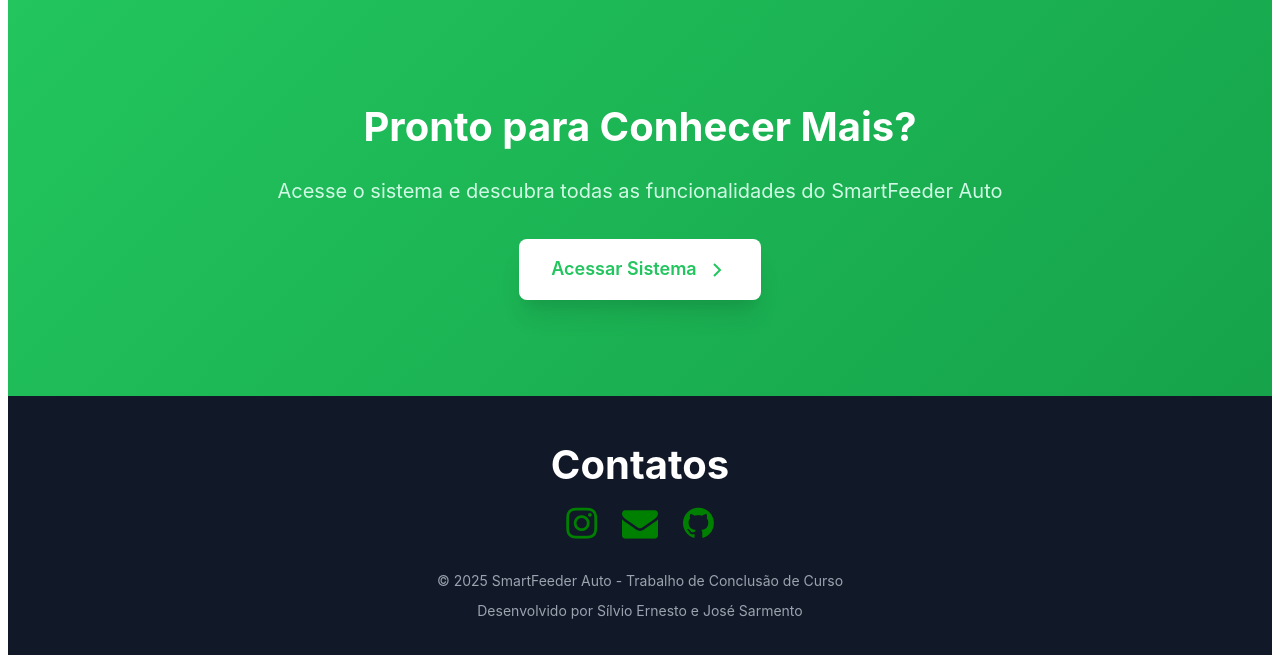
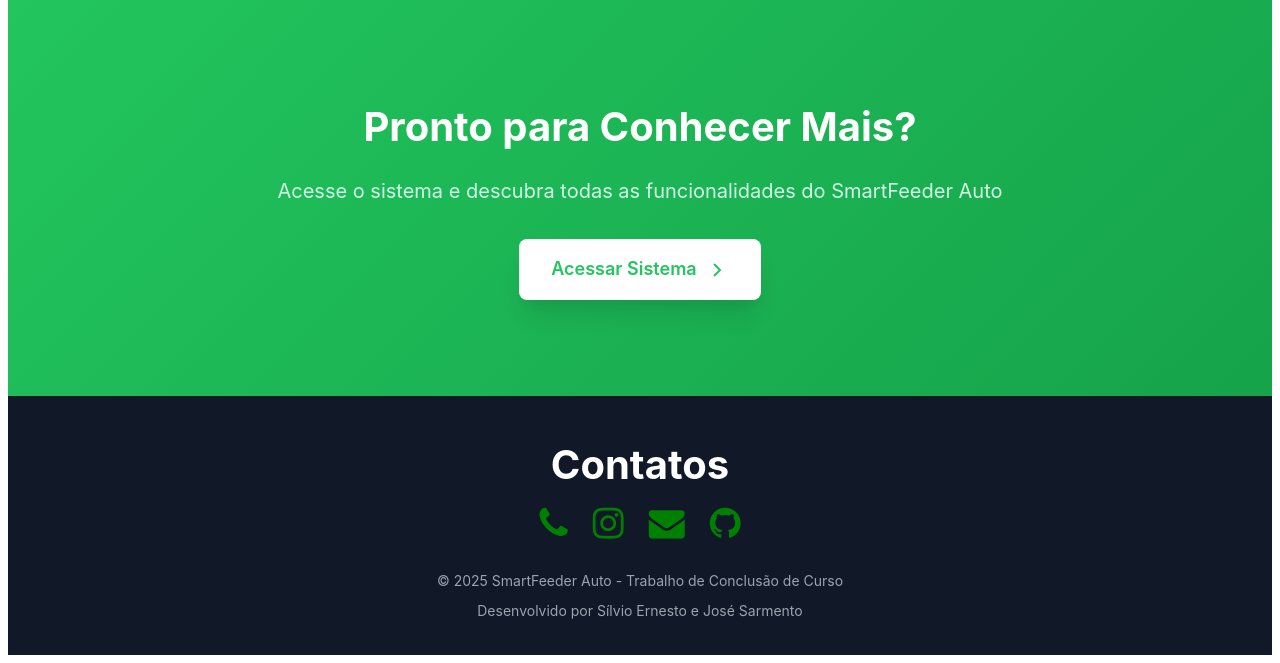
Before and after one commit to ErnestoSESB/Alimentador, a Django app: page / in a window 1280 px wide. Shown: the part 3701-4364 px from the top of the page. Run offline with Django 5.2, Linux system fonts and the light colour scheme.

Commit message:
adicinonando ícone de telefone nos contatos

```diff
--- a/inteligente/templates/alimentador/alimentador.html
+++ b/inteligente/templates/alimentador/alimentador.html
@@ -277,6 +277,10 @@
                 <div class="cta-title" style="text-align: center; color: white;">Contatos
                     <div class="footer-text">
                         <h2 style="text-align: center;" >
+                            <a href="#" target="_blank">
+                                <i class="fa fa-phone" style="color: green; font-size: 36px;"></i>
+                            </a>
+
                             <a href="https://www.instagram.com/e.silvio_" target="_blank">
                                 <i class="fa fa-instagram" style="color: green; font-size: 36px;"></i>
                             </a>
```
